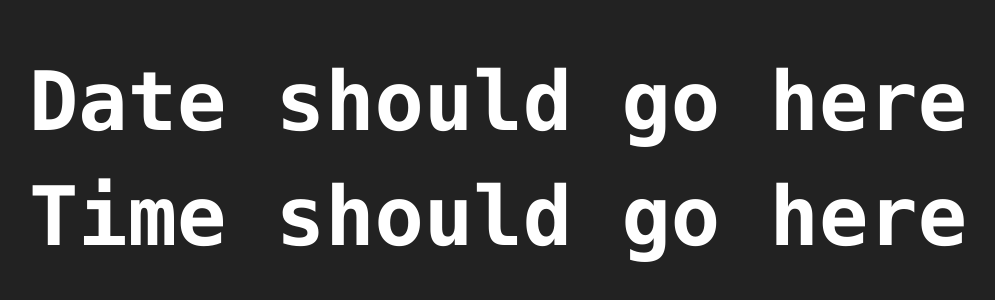
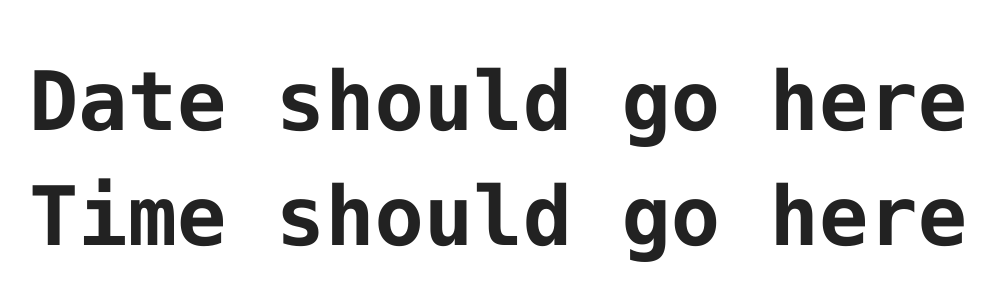
Before and after one commit to twotabsofacid/startpage, a browser extension: page index.html in a window 1280 px wide. Shown: the part 240-540 px from the top of the page, without its empty margins (142-1137 px from the left). Drawn offline with nearby package versions, Linux system fonts and the light colour scheme; files that its build step writes are made by us from their sources.

Commit message:
Updating style

```diff
--- a/index.html
+++ b/index.html
@@ -7,9 +7,11 @@
 </head>
 <body>
 	<div id="container" class="container">
-		<div class="text">
-			<h1 id="date">Date should go here</h1>
-			<h1 id="time">Time should go here</h1>
+		<div class="container-inner">
+			<div class="text">
+				<h1 id="date">Date should go here</h1>
+				<h1 id="time">Time should go here</h1>
+			</div>
 		</div>
 	</div>
 	<script src="js/app.built.js"></script>
--- a/js/app.js
+++ b/js/app.js
@@ -21,6 +21,7 @@ class App {
 		}, 1000);
 	}
 	setup() {
+		this.container.classList.add(`background-${Math.floor(Math.random() * 5)}`);
 		this.container.style.backgroundColor = colorArray[Math.floor(Math.random() * colorArray.length)];
 	}
 	update() {
--- a/scss/_main.scss
+++ b/scss/_main.scss
@@ -1,18 +1,42 @@
+$bleed: 160px;
 body, html {
 	font-family: 'Hack', "Lucida Console", Monaco, monospace;
 	font-weight: bold;
-	color: white;
+	color: #222;
 }
 .container {
 	position: fixed;
 	width: 100%;
 	height: 100%;
-	background-color: #222;
-	display: flex;
-	flex-direction: column;
-	justify-content: center;
-	align-items: center;
-	text-align: center;
+	background-color: #fff;
+	&.background-0 {
+		background: linear-gradient(to left, #26d0fa, #4aee74);
+	}
+	&.background-1 {
+		background: linear-gradient(to left, #5ae880, #f0e811);
+	}
+	&.background-2 {
+		background: linear-gradient(to left, #f02711, #ffe942);
+	}
+	&.background-3 {
+		background: linear-gradient(to left, #a944e3, #f02274);
+	}
+	&.background-4 {
+		background: linear-gradient(to left, #143bd9, #d91428);
+	}
+	.container-inner {
+		background-color: #fff;
+		position: fixed;
+		top: calc(160px/2);
+		left: calc(160px/2);
+		width: calc(100% - 160px);
+		height: calc(100% - 160px);
+		display: flex;
+		flex-direction: column;
+		justify-content: center;
+		align-items: center;
+		text-align: center;
+	}
 }
 .text {
 	font-size: 82px;
```
